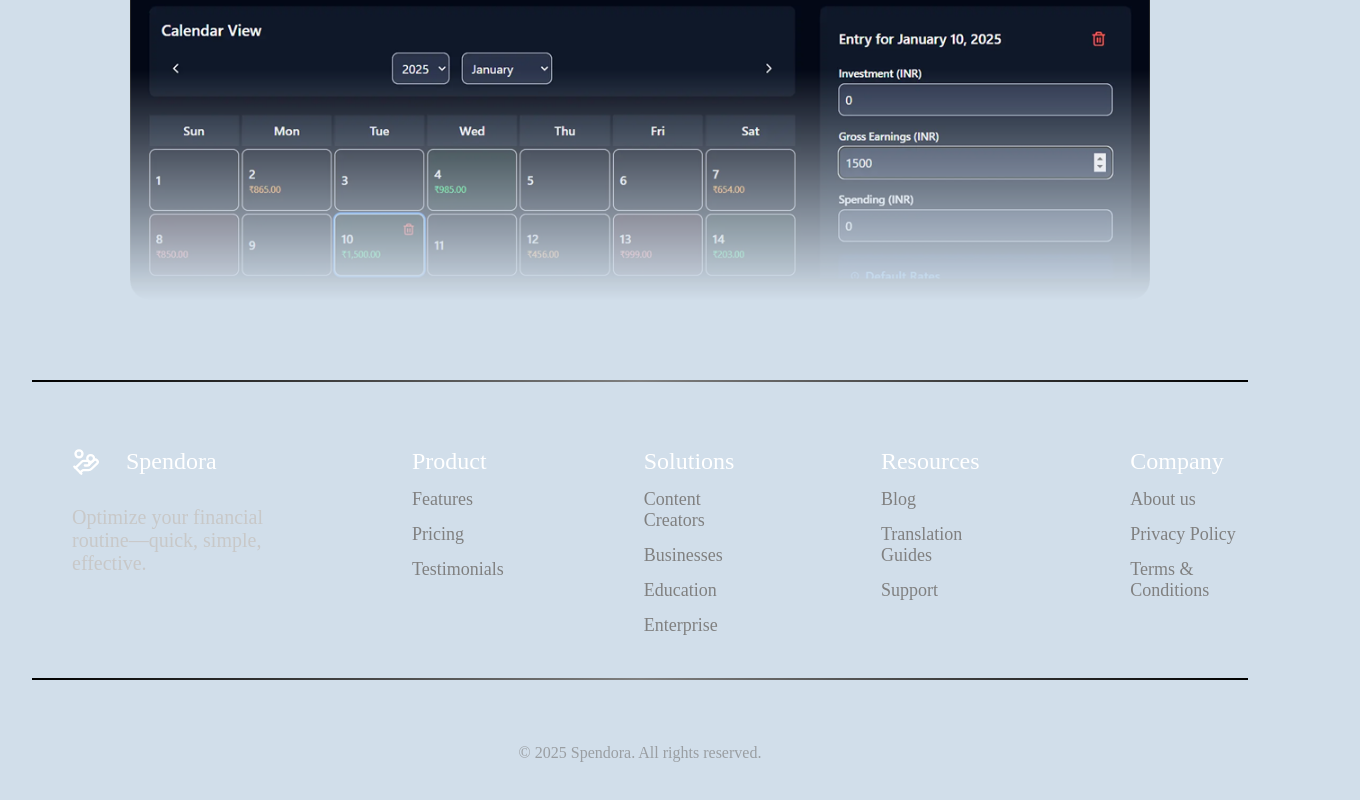
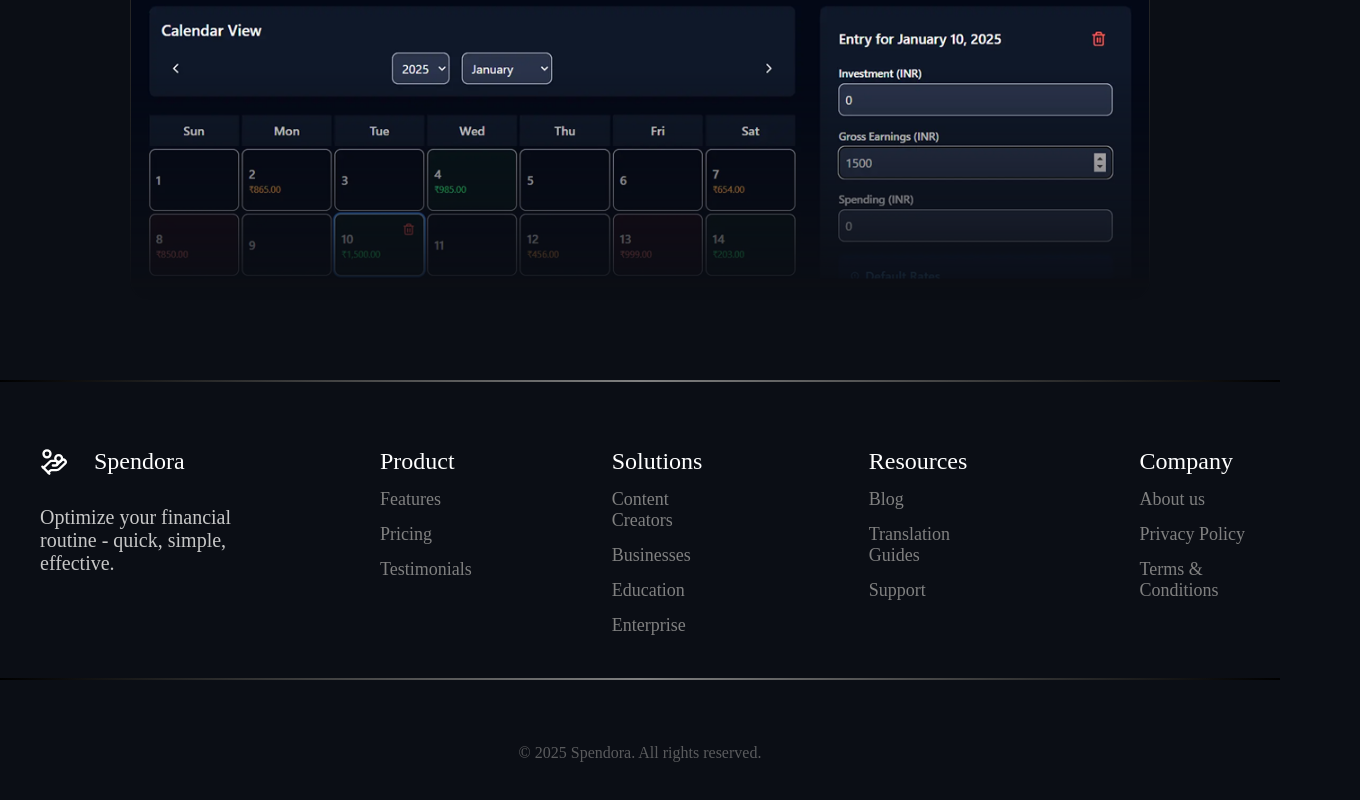
Before and after one commit to Danyl-Dudka/fintech_app, a React (Vite) app in the folder client/: page / in a window 1280 px wide. Shown: the part 754-1554 px from the top of the page, 1360 px wide, since content can reach past the window. Built offline with nearby package versions, Linux system fonts and the light colour scheme.

Commit message:
fix(ui): fixing theme mode issues

```diff
--- a/client/src/App.css
+++ b/client/src/App.css
@@ -6,8 +6,6 @@
 }
 
 .app_container {
-  width: 95%;
-  margin: 1rem auto;
   box-sizing: border-box;
 }
 
--- a/client/src/components/InfoFooter/InfoFooter.tsx
+++ b/client/src/components/InfoFooter/InfoFooter.tsx
@@ -10,7 +10,7 @@
           <div className="first_block">
             <ul>
               <li className="logo_element"><HandCoins className='logo_icon' />Spendora</li>
-              <li className="logo_description" style={{ width: 200 }}>Optimize your financial routine—quick, simple, effective.</li>
+              <li className="logo_description" style={{ width: 200 }}>Optimize your financial routine - quick, simple, effective.</li>
             </ul>
           </div>
           <div className="second_block">
--- a/client/src/components/ProjectApp/projectApp.css
+++ b/client/src/components/ProjectApp/projectApp.css
@@ -1,4 +1,6 @@
 .project_app_wrapper {
+    width: 95%;
+    margin: 1rem auto;
     display: flex;
     flex-direction: column;
 }
--- a/client/src/components/SavingsPage/savingsPage.css
+++ b/client/src/components/SavingsPage/savingsPage.css
@@ -7,5 +7,7 @@
 }
 
 .savings_wrapper {
+    width: 95%;
+    margin: 1rem auto;
     padding-bottom: 3rem !important;
 }
--- a/client/src/providers/ThemeProvider.tsx
+++ b/client/src/providers/ThemeProvider.tsx
@@ -2,22 +2,51 @@
 import { ThemeContext } from "../content";
 
 export default function ThemeProvider({ children }: { children: React.ReactNode }) {
-    const [theme, setTheme] = useState(localStorage.getItem('theme') || 'light');
-
-    const toggleTheme = () => {
-        setTheme(prev => (prev === 'dark' ? 'light' : 'dark'))
-    };
+    const [token, setToken] = useState(() => sessionStorage.getItem('token'));
+    const isLoggedIn = Boolean(token);
+    const [theme, setTheme] = useState(() => {
+        return isLoggedIn
+            ? localStorage.getItem('theme') || 'light'
+            : 'dark'
+    })
 
     useEffect(() => {
-        localStorage.setItem("theme", theme);
+        const interval = setInterval(() => {
+            const current = sessionStorage.getItem('token');
+            if (current !== token) {
+                setToken(current);
+            }
+        }, 200);
+
+        return () => clearInterval(interval)
+    }, [token]);
+
+    useEffect(() => {
+        if (!isLoggedIn) {
+            document.body.classList.remove('light');
+            document.body.classList.add('dark');
+            return;
+        }
+
+        localStorage.setItem('theme', theme);
 
         document.body.classList.remove('light', 'dark');
         document.body.classList.add(theme)
-    }, [theme]);
+    }, [theme, isLoggedIn])
+
+    const toggleTheme = () => {
+        if (!isLoggedIn) {
+            return;
+        }
+
+        setTheme(prev => (prev === 'dark' ? 'light' : 'dark'))
+    }
 
     return (
-        <ThemeContext.Provider value={{ theme, setTheme, toggleTheme }}>
+        <ThemeContext.Provider value={{theme, setTheme, toggleTheme}}>
             {children}
         </ThemeContext.Provider>
     )
+
+
 }
```
